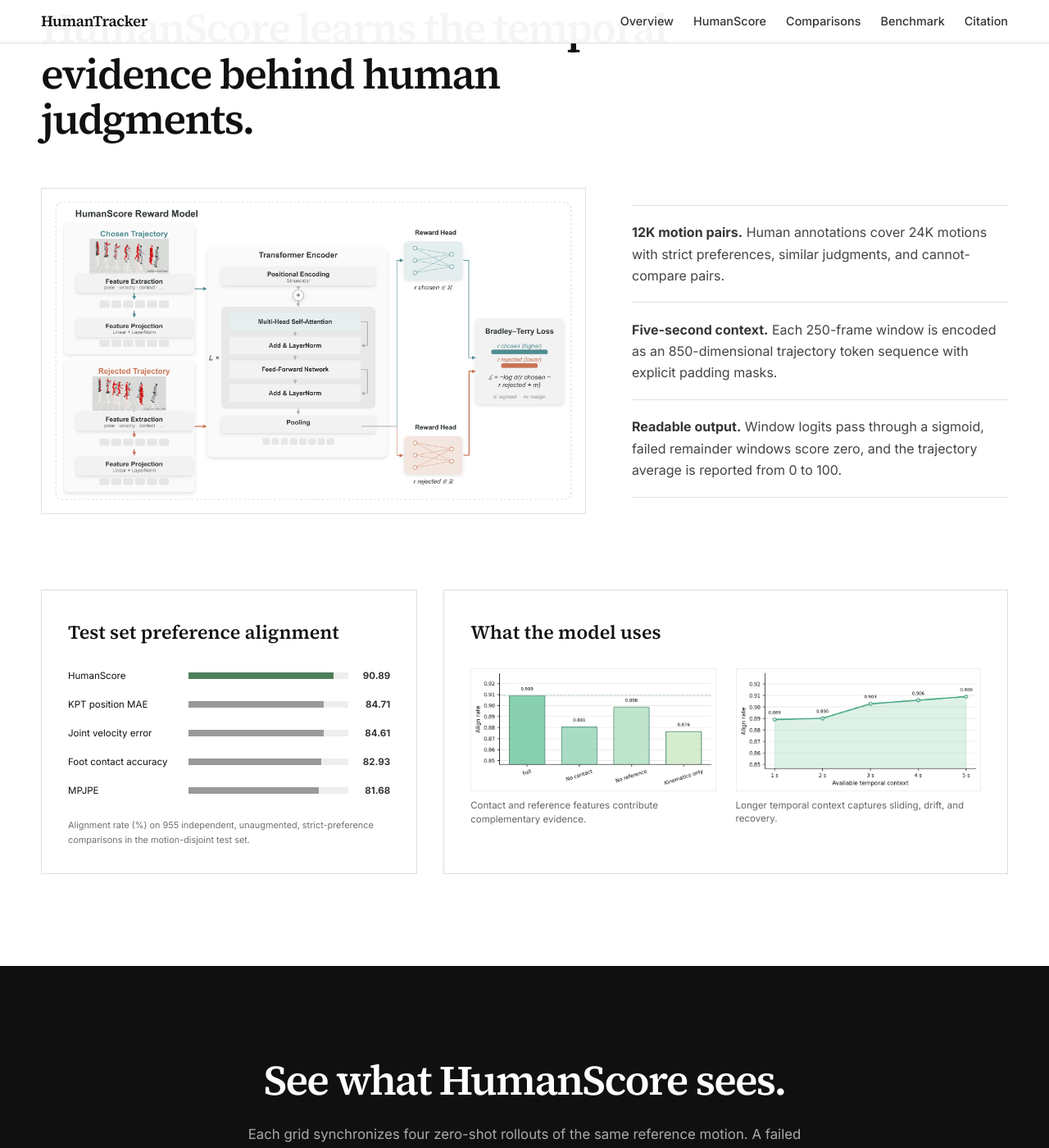
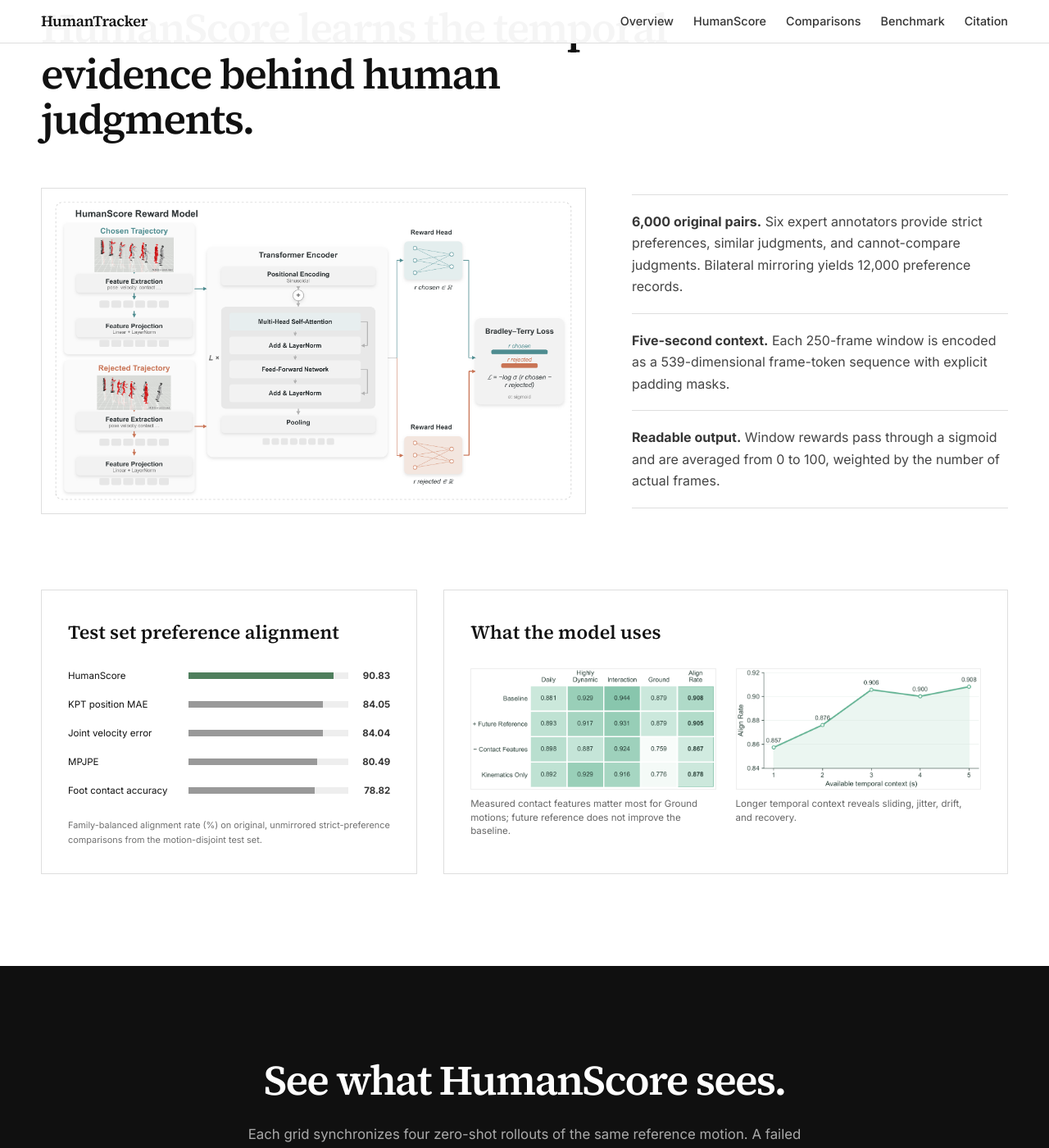
Before and after one commit to dairuliu/dairuliu.github.io, a Jekyll site: the page humantracker/index.html, which Jekyll copies as it is, in a window 1280 px wide and 1400 px high, scrolled down 2494 px. Shown: the whole window at 82% size. Built offline with Jekyll 4.4.1, drawn with Linux system fonts in a browser that asks for light colours; some of the changed text lies outside the part shown.

Commit message:
Update HumanTracker page for latest paper

```diff
--- a/humantracker/index.html
+++ b/humantracker/index.html
@@ -128,9 +128,9 @@
           </div>
           <div class="column is-5">
             <div class="key-claim">
-              <span class="key-value">90.89%</span>
+              <span class="key-value">90.83%</span>
               <span class="key-label">alignment with human preferences on the test set</span>
-              <span class="key-note">6.18 points above the strongest conventional diagnostic.</span>
+              <span class="key-note">6.78 points above the strongest conventional diagnostic.</span>
             </div>
           </div>
         </div>
@@ -153,14 +153,14 @@
         <div class="columns is-variable is-7 is-vcentered method-block">
           <div class="column is-7">
             <figure class="method-figure">
-              <img src="./static/images/humanscore-architecture.png" width="2085" height="1203" loading="lazy" alt="HumanScore trajectory reward model from the paper with a temporal Transformer and masked max pooling">
+              <img src="./static/images/humanscore-architecture.png" width="2085" height="1203" loading="lazy" alt="HumanScore trajectory reward model from the paper with a temporal Transformer and masked mean pooling">
             </figure>
           </div>
           <div class="column is-5">
             <div class="content method-copy">
-              <p><strong>12K motion pairs.</strong> Human annotations cover 24K motions with strict preferences, similar judgments, and cannot-compare pairs.</p>
-              <p><strong>Five-second context.</strong> Each 250-frame window is encoded as an 850-dimensional trajectory token sequence with explicit padding masks.</p>
-              <p><strong>Readable output.</strong> Window logits pass through a sigmoid, failed remainder windows score zero, and the trajectory average is reported from 0 to 100.</p>
+              <p><strong>6,000 original pairs.</strong> Six expert annotators provide strict preferences, similar judgments, and cannot-compare judgments. Bilateral mirroring yields 12,000 preference records.</p>
+              <p><strong>Five-second context.</strong> Each 250-frame window is encoded as a 539-dimensional frame-token sequence with explicit padding masks.</p>
+              <p><strong>Readable output.</strong> Window rewards pass through a sigmoid and are averaged from 0 to 100, weighted by the number of actual frames.</p>
             </div>
           </div>
         </div>
@@ -168,18 +168,18 @@
         <div class="evidence-grid">
           <div class="alignment-card">
             <h3>Test set preference alignment</h3>
-            <div class="metric-row"><span>HumanScore</span><div class="bar"><i style="width: 90.89%"></i></div><strong>90.89</strong></div>
-            <div class="metric-row"><span>KPT position MAE</span><div class="bar"><i style="width: 84.71%"></i></div><strong>84.71</strong></div>
-            <div class="metric-row"><span>Joint velocity error</span><div class="bar"><i style="width: 84.61%"></i></div><strong>84.61</strong></div>
-            <div class="metric-row"><span>Foot contact accuracy</span><div class="bar"><i style="width: 82.93%"></i></div><strong>82.93</strong></div>
-            <div class="metric-row"><span>MPJPE</span><div class="bar"><i style="width: 81.68%"></i></div><strong>81.68</strong></div>
-            <p>Alignment rate (%) on 955 independent, unaugmented, strict-preference comparisons in the motion-disjoint test set.</p>
+            <div class="metric-row"><span>HumanScore</span><div class="bar"><i style="width: 90.83%"></i></div><strong>90.83</strong></div>
+            <div class="metric-row"><span>KPT position MAE</span><div class="bar"><i style="width: 84.05%"></i></div><strong>84.05</strong></div>
+            <div class="metric-row"><span>Joint velocity error</span><div class="bar"><i style="width: 84.04%"></i></div><strong>84.04</strong></div>
+            <div class="metric-row"><span>MPJPE</span><div class="bar"><i style="width: 80.49%"></i></div><strong>80.49</strong></div>
+            <div class="metric-row"><span>Foot contact accuracy</span><div class="bar"><i style="width: 78.82%"></i></div><strong>78.82</strong></div>
+            <p>Family-balanced alignment rate (%) on original, unmirrored strict-preference comparisons from the motion-disjoint test set.</p>
           </div>
           <div class="ablation-card">
             <h3>What the model uses</h3>
             <div class="ablation-images">
-              <figure><img src="./static/images/masking-ablation.png" width="1608" height="804" loading="lazy" alt="HumanScore feature masking analysis on the test set"><figcaption>Contact and reference features contribute complementary evidence.</figcaption></figure>
-              <figure><img src="./static/images/temporal-ablation.png" width="1608" height="801" loading="lazy" alt="HumanScore temporal context analysis on the test set"><figcaption>Longer temporal context captures sliding, drift, and recovery.</figcaption></figure>
+              <figure><img src="./static/images/masking-ablation.png" width="1598" height="788" loading="lazy" alt="HumanScore feature sensitivity analysis on the test set"><figcaption>Measured contact features matter most for Ground motions; future reference does not improve the baseline.</figcaption></figure>
+              <figure><img src="./static/images/temporal-ablation.png" width="1598" height="788" loading="lazy" alt="HumanScore temporal context analysis on the test set"><figcaption>Longer temporal context reveals sliding, jitter, drift, and recovery.</figcaption></figure>
             </div>
           </div>
         </div>
@@ -359,7 +359,7 @@
           </article>
           <article class="family-card interaction">
             <h3>Interaction</h3>
-            <p>Object and human interactions require end-effector timing with whole-body stabilization.</p>
+            <p>Object and environment interactions require hand, arm, and whole-body coordination.</p>
             <dl><div><dt>Hours</dt><dd>47.78</dd></div><div><dt>Clips</dt><dd>10,940</dd></div></dl>
           </article>
           <article class="family-card ground">
```
Also changed, not shown: humantracker/static/images/humanscore-architecture.png, humantracker/static/images/masking-ablation.png, humantracker/static/images/temporal-ablation.png.
